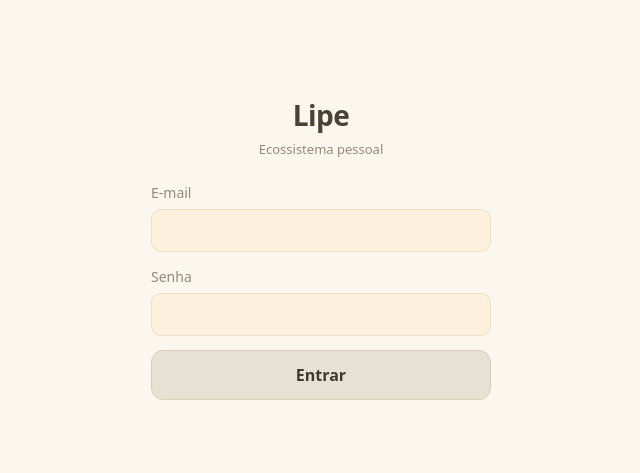
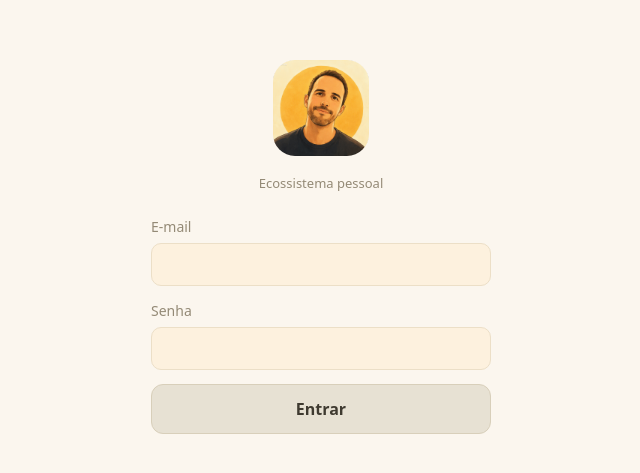
Before and after one commit to TechUmGit/lipe-app, a React (Vite) app: page /login in a window 1280 px wide. Shown: the part 153-626 px from the top of the page, without its empty margins (319-959 px from the left). Built offline with nearby package versions, Linux system fonts and the light colour scheme; no server answers.

Commit message:
Usa o ícone do app na tela de login
Substitui o texto "Lipe" pela mesma imagem usada como ícone do PWA.

```diff
--- a/src/pages/LoginPage.tsx
+++ b/src/pages/LoginPage.tsx
@@ -32,7 +32,13 @@ export function LoginPage() {
     <div className="center-screen">
       <form className="stack" style={{ width: '100%', maxWidth: 340 }} onSubmit={handleSubmit}>
         <div className="text-center" style={{ marginBottom: 8 }}>
-          <h1>Lipe</h1>
+          <img
+            src={`${import.meta.env.BASE_URL}icon-512.png`}
+            alt="Lipe"
+            width={96}
+            height={96}
+            style={{ borderRadius: 22, margin: '0 auto 12px' }}
+          />
           <p className="text-dim text-sm">Ecossistema pessoal</p>
         </div>
 
```
